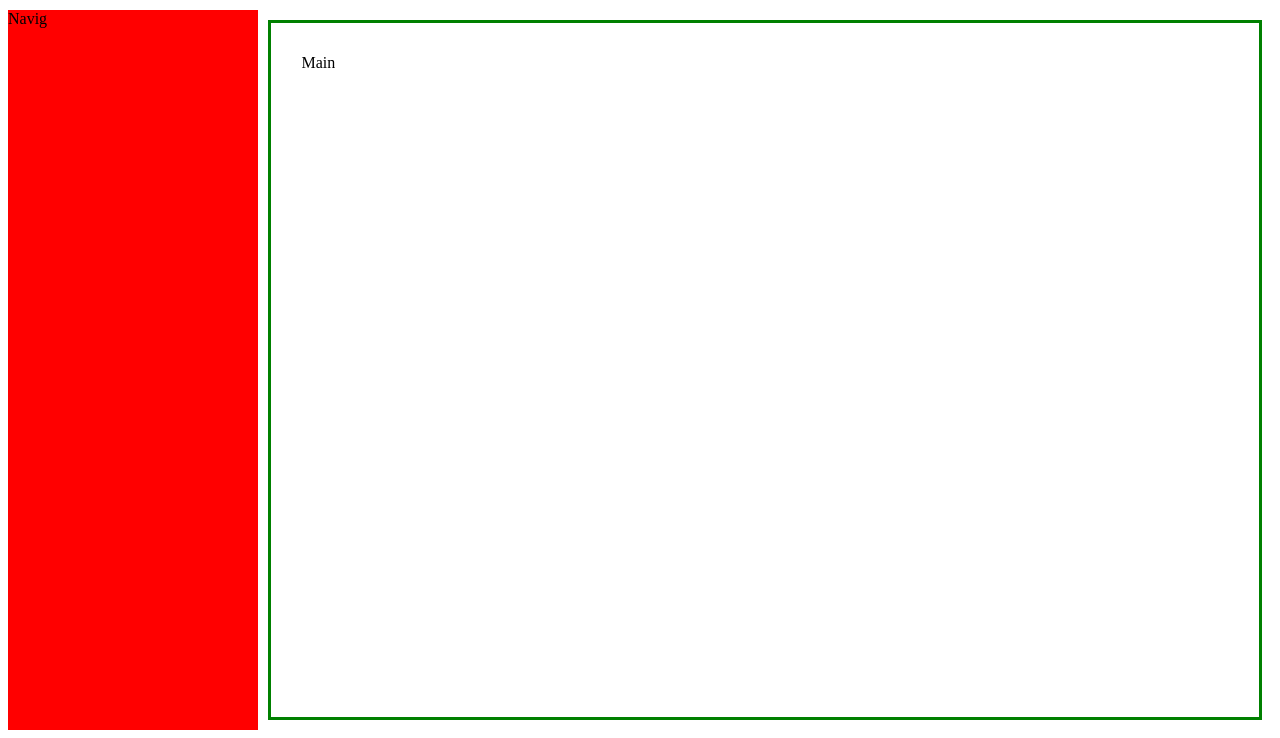
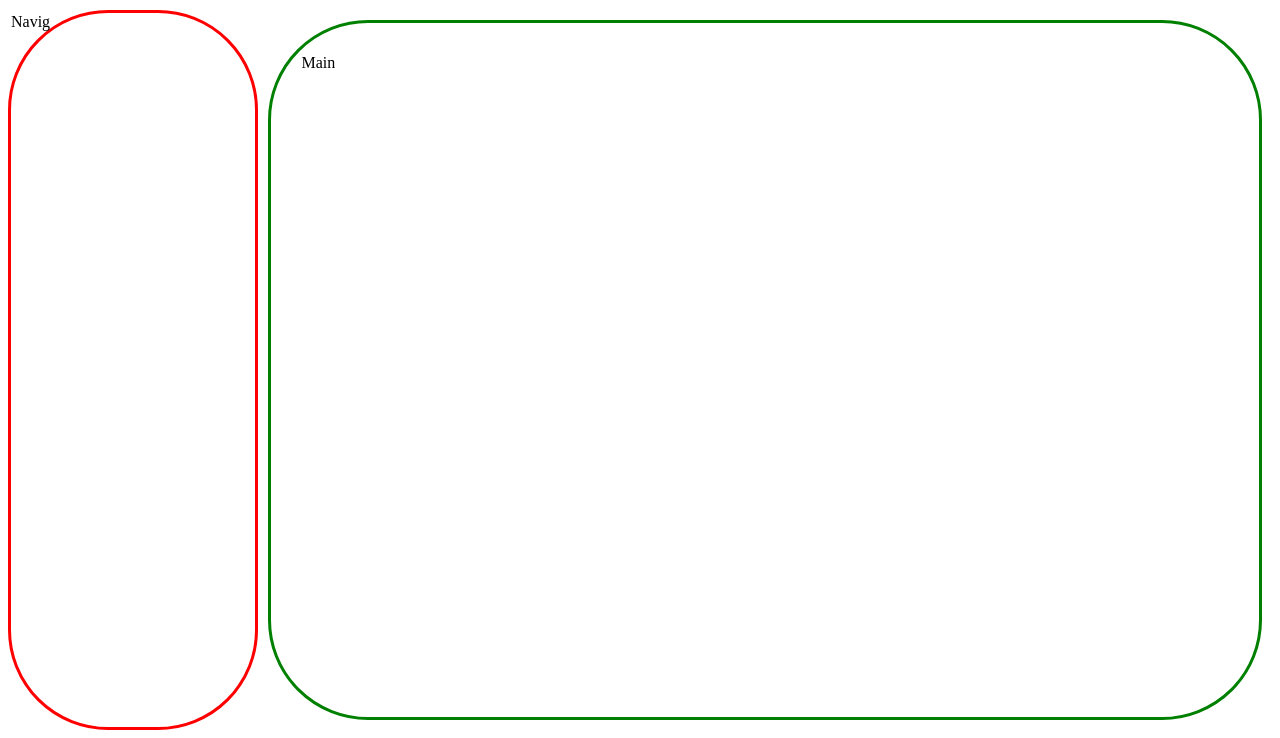
Before and after one commit to AmmadJamil97/Resident-Evil, a Flask app: page / in a window 1280 px wide. Shown: the part 78-816 px from the top of the page. Run offline with Flask 2, Linux system fonts and the light colour scheme.

Commit message:
Sun, Nov 6, 2022, 8:54 PM +00:00

```diff
--- a/static/styles.css
+++ b/static/styles.css
@@ -17,7 +17,8 @@
 }
 
 nav{
-    background: red;
+    border: solid red;
+    border-radius: 100px;
     grid-area: nav;
 }
 
@@ -30,6 +31,7 @@ header{
 main{
     grid-area: main;
     border: solid green;
+    border-radius: 100px;
     margin:1%;
     padding:3%;
 }
```
